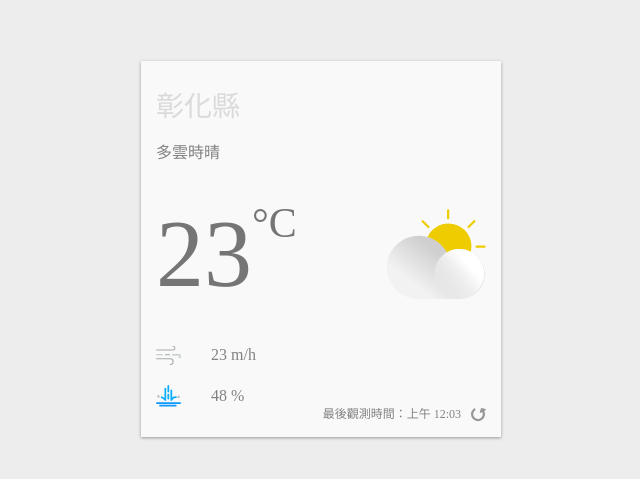
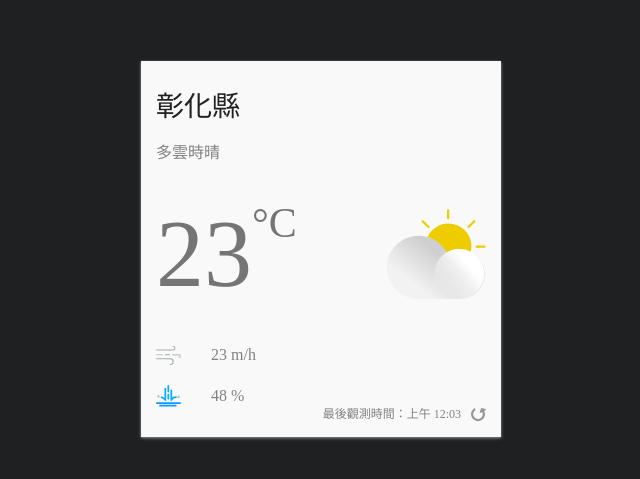
Before and after one commit to bucky0112/weather-app-react, a React (Create React App) app: page / in a window 1280 px wide. Shown: the part 151-630 px from the top of the page, without its empty margins (319-959 px from the left). Built offline with nearby package versions, Linux system fonts and the light colour scheme.

Commit message:
add theme setup

```diff
--- a/src/App.js
+++ b/src/App.js
@@ -1,13 +1,16 @@
 import * as React from 'react';
 import styled from '@emotion/styled';
 
+// component as icon
 import { ReactComponent as DayCloudyIcon } from './assets/images/day-cloudy.svg';
 import { ReactComponent as AirFlowIcon } from './assets/images/airFlow.svg';
 import { ReactComponent as RainIcon } from './assets/images/rain.svg';
 import { ReactComponent as RefreshIcon } from './assets/images/refresh.svg';
 
+// style component start ==============
 const Container = styled.div`
-  background-color: #ededed;
+  /* background-color: #ededed; */
+  background-color: ${(props) => props.theme.backgroundColor};
   height: 100%;
   display: flex;
   align-items: center;
@@ -25,7 +28,7 @@ const WeatherCard = styled.div`
 
 const Location = styled.div`
   font-size: 28px;
-  color: ${props => props.theme === 'dark' ? '#dadada' : '#212121'};
+  color: #212121;
   margin-bottom: 20px;
 `;
 
@@ -100,12 +103,35 @@ const Refresh = styled.div`
 const DayCloudy = styled(DayCloudyIcon)`
   flex-basis: 30%;
 `;
+// style component end ==============
+
+// setup theme color start ==========
+const theme = {
+  light: {
+    backgroundColor: '#ededed',
+    foregroundColor: '#f9f9f9',
+    boxShadow: '0 1px 3px 0 #999999',
+    titleColor: '#212121',
+    temperatureColor: '#757575',
+    textColor: '#828282',
+  },
+  dark: {
+    backgroundColor: '#1F2022',
+    foregroundColor: '#121416',
+    boxShadow:
+      '0 1px 4px 0 rgba(12, 12, 13, 0.2), 0 0 0 1px rgba(0, 0, 0, 0.15)',
+    titleColor: '#f9f9fa',
+    temperatureColor: '#dddddd',
+    textColor: '#cccccc',
+  },
+};
+// setup theme color end ==========
 
 function App(): React.Node {
   return (
-    <Container>
+    <Container theme={theme.dark}>
       <WeatherCard>
-        <Location theme='dark'>彰化縣</Location>
+        <Location>彰化縣</Location>
         <Description>多雲時晴</Description>
         <CurrentWeather>
           <Temperature>
```
